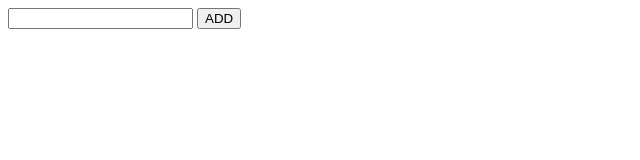
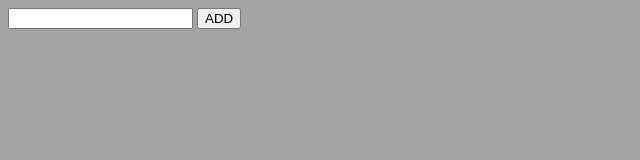
Before and after one commit to 80xer/basic-js, a plain HTML site: page index.html in a window 1280 px wide. Shown: the whole page, without its empty margins (0-640 px from the left). Drawn offline with Linux system fonts and the light colour scheme.

Commit message:
2주차 수정

```diff
--- a/index.css
+++ b/index.css
@@ -1,2 +1,3 @@
 body {
+  background: #a3a3a3;
 }
--- a/index.js
+++ b/index.js
@@ -10,3 +10,5 @@
     e.preventDefault();
   });
 })();
+
+console.log('안녕하세요.');
```
Also changed, not shown: 1 other file.
